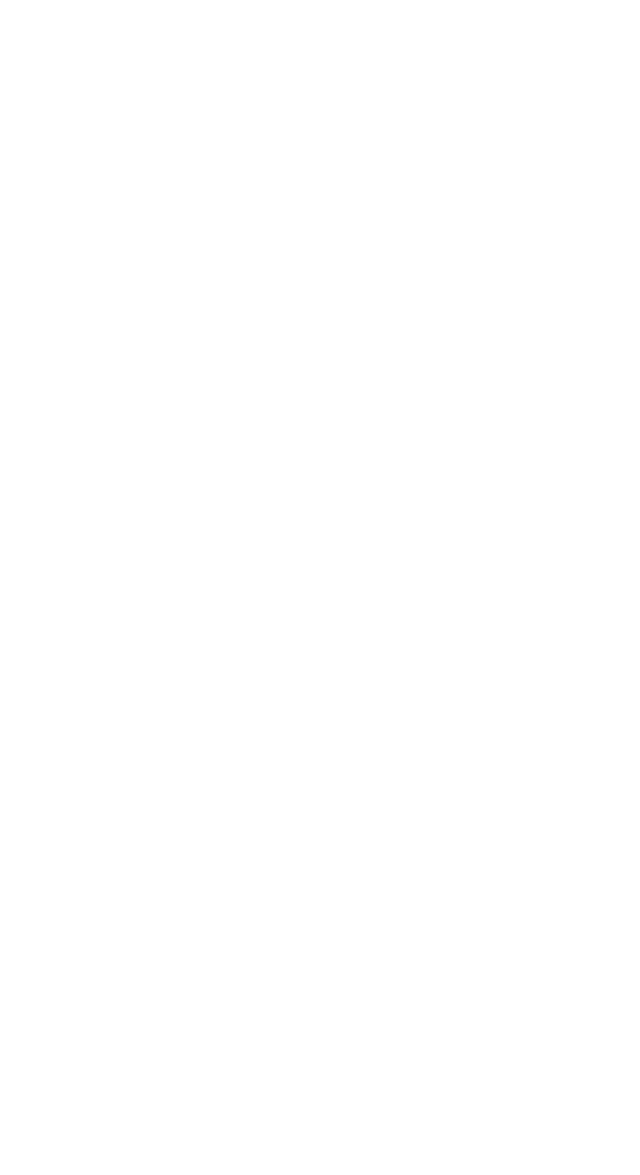
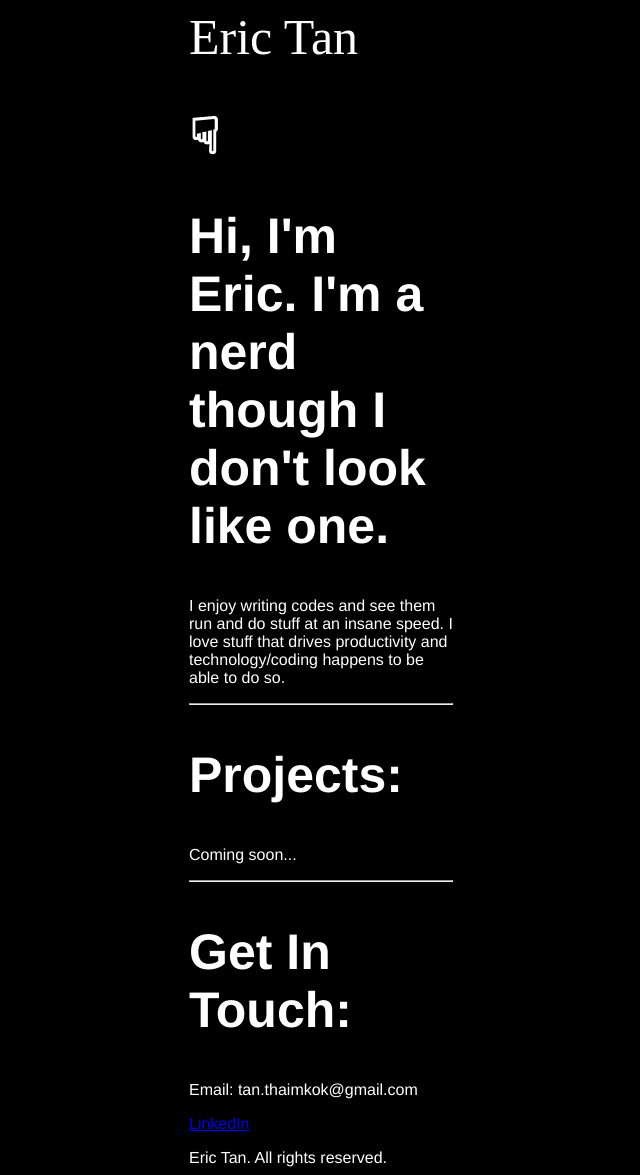
Before and after one commit to erictan86/erictan86.github.io, a plain HTML site: page index.html in a window 1280 px wide. Shown: the whole page, without its empty margins (319-959 px from the left). Before the commit the page ends 800 px from the top, so only its background shows below. Drawn offline with Linux system fonts and the light colour scheme; a web font is replaced by a local one.

Commit message:
Added content and styling

```diff
--- a/index.html
+++ b/index.html
@@ -3,17 +3,30 @@
 <head>
     <meta charset="UTF-8">
     <meta name="viewport" content="width=device-width, initial-scale=1.0">
+    <link rel="stylesheet" href="./style.css">
+    <link href='https://fonts.googleapis.com/css?family=Euphoria Script' rel='stylesheet'>
     <title>Eric Tan</title>
 </head>
 <body>
     <header>
-        <nav>
-
-        </nav>
+        Eric Tan
     </header>
     <main>
-        <section></section>
+        <section>
+            <h1>☟</h1>
+            <h1>Hi, I'm Eric. I'm a nerd though I don't look like one.</h1>
+            <p>I enjoy writing codes and see them run and do stuff at an insane speed. I love stuff that drives productivity and technology/coding happens to be able to do so.</p>
+            <hr>
+            <h1>Projects:</h1>
+            <p>Coming soon...</p>
+            <hr>
+            <h1>Get In Touch:</h1>
+            <p>Email: tan.thaimkok@gmail.com</p>
+            <p><a href="https://www.linkedin.com/in/eric-tan-351b6533/">LinkedIn</a></p>
+        </section>
     </main>
-    <footer></footer>
+    <footer>
+        Eric Tan. All rights reserved.
+    </footer>
 </body>
 </html>
--- /dev/null
+++ b/style.css
@@ -0,0 +1,23 @@
+html {
+    background-color: black;
+    font-family: Helvetica;
+}
+
+body {
+    color: white;
+}
+
+
+section, header, footer {
+    margin-left: 500px;
+    margin-right: 500px;
+}
+
+header {
+    font-family: 'Euphoria Script';
+    font-size: 50px;
+}
+
+h1 {
+    font-size: 50px;
+}
```
